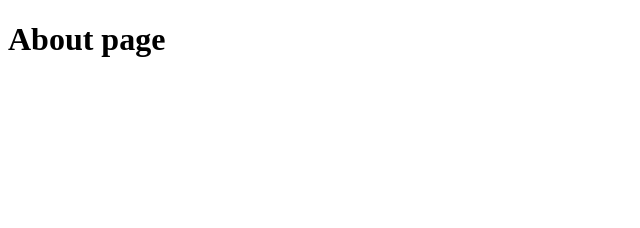
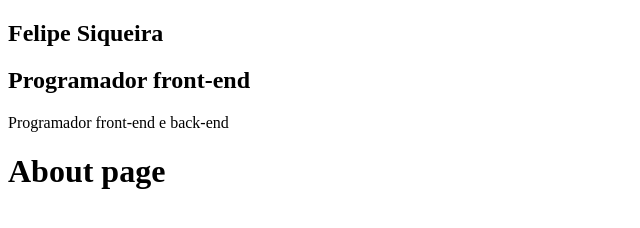
Before and after one commit to flipggs/learningGatsby, a Gatsby site: page /about in a window 1280 px wide. Shown: the whole page, without its empty margins (0-640 px from the left). Built offline with nearby package versions, Linux system fonts and the light colour scheme; Gatsby itself is replaced by a stand-in of ours.

Commit message:
add layout

```diff
--- /dev/null
+++ b/src/components/Profile/index.js
@@ -0,0 +1,13 @@
+import React from 'react';
+
+const Profile = () => (
+  <div className="Profile-wrapper">
+    <h1>Felipe Siqueira</h1>
+    <h2>Programador front-end</h2>
+    <p>
+      Programador front-end e back-end
+    </p>
+  </div>
+);
+
+export default Profile;
--- a/src/components/layout.js
+++ b/src/components/layout.js
@@ -1,10 +1,15 @@
 import React from "react"
 import PropTypes from "prop-types"
+import Profile from "./Profile"
 
 const Layout = ({ children }) => {
-
   return (
-    <main>{children}</main>
+    <>
+      <aside>
+        <Profile />
+      </aside>
+      <main>{children}</main>
+    </>
   )
 }
 
--- a/src/pages/about.js
+++ b/src/pages/about.js
@@ -1,7 +1,12 @@
-import React from 'react';
+import React from "react"
+import Layout from "../components/layout"
+import SEO from "../components/seo"
 
 const AboutePage = () => (
-  <h1>About page</h1>
-);
+  <Layout>
+    <SEO title="About" />
+    <h1>About page</h1>
+  </Layout>
+)
 
-export default AboutePage;
+export default AboutePage
```
Also changed, not shown: src/pages/index.js (line endings or trailing spaces).
